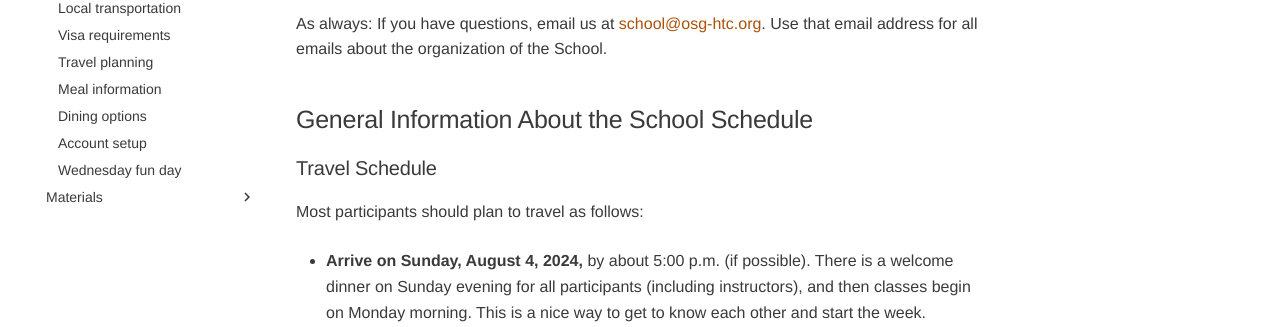
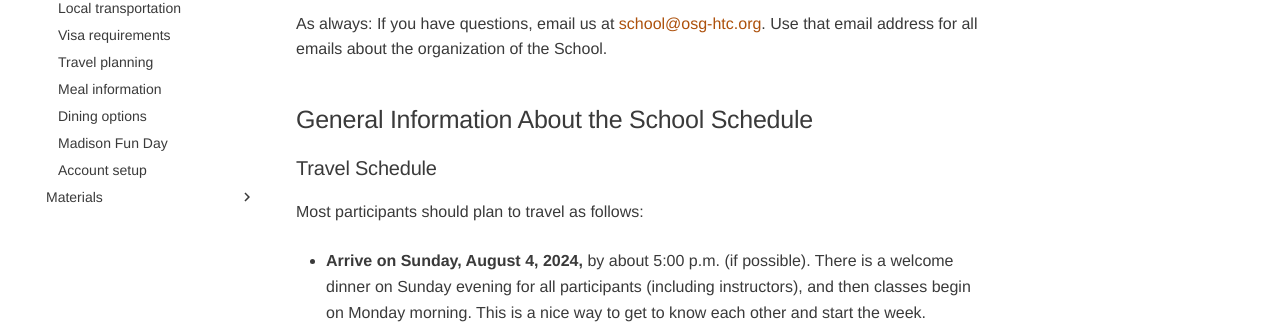
Before and after one commit to osg-htc/school-2024, an MkDocs documentation site: the page built from docs/logistics/index.md, in a window 1280 px wide. Shown: the part 345-672 px from the top of the page. Built offline with MkDocs 1.6.1 and Material for MkDocs 9.7.7, drawn with Linux system fonts in a browser that asks for light colours.

Commit message:
Update mkdocs.yml

```diff
--- a/mkdocs.yml
+++ b/mkdocs.yml
@@ -40,8 +40,9 @@ nav:
     - Travel planning:              logistics/travel-planning.md
     - Meal information:             logistics/meals.md
     - Dining options:               logistics/dining.md
+    - Madison Fun Day:              logistics/fun-day.md
     - Account setup:                logistics/account-setup.md
-    - Wednesday fun day:            logistics/fun-day.md
+
   - Materials:
     - Overview:                     materials/index.md
     - Intro to HTCondor:
```
